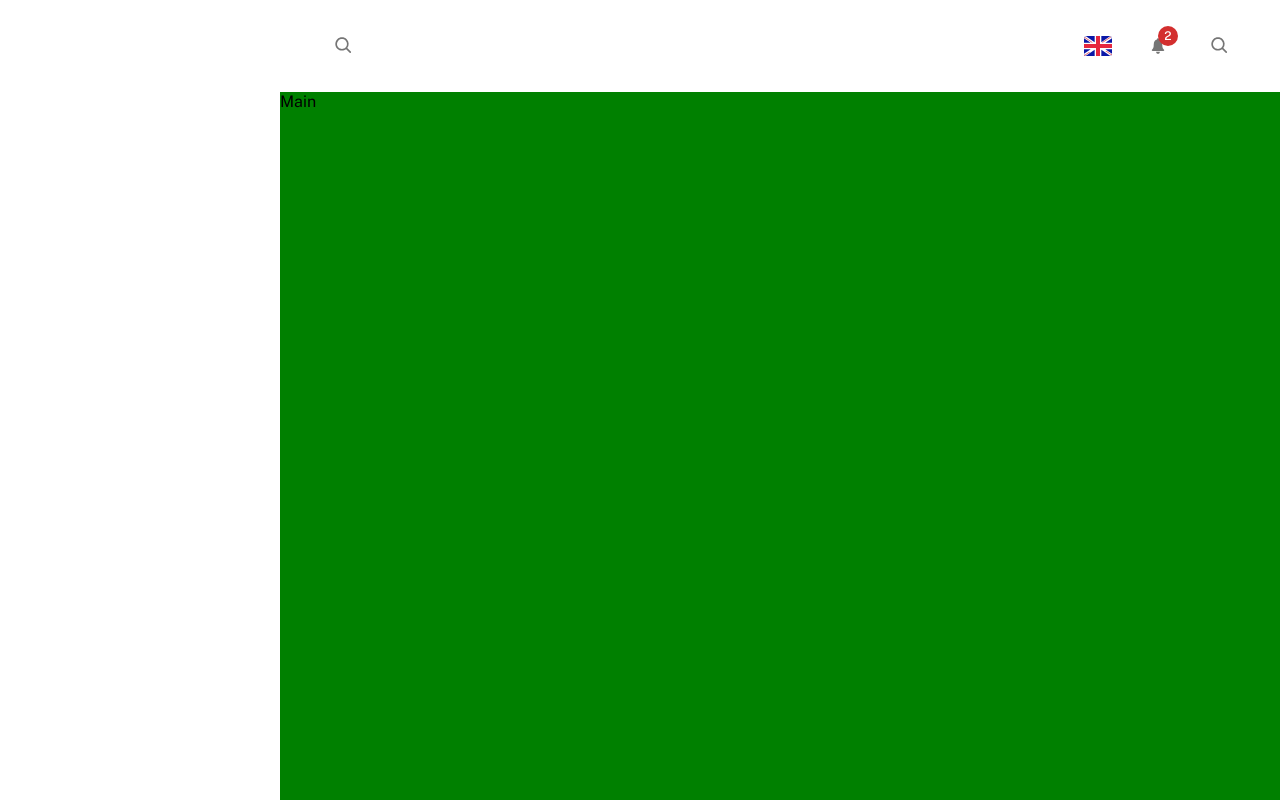
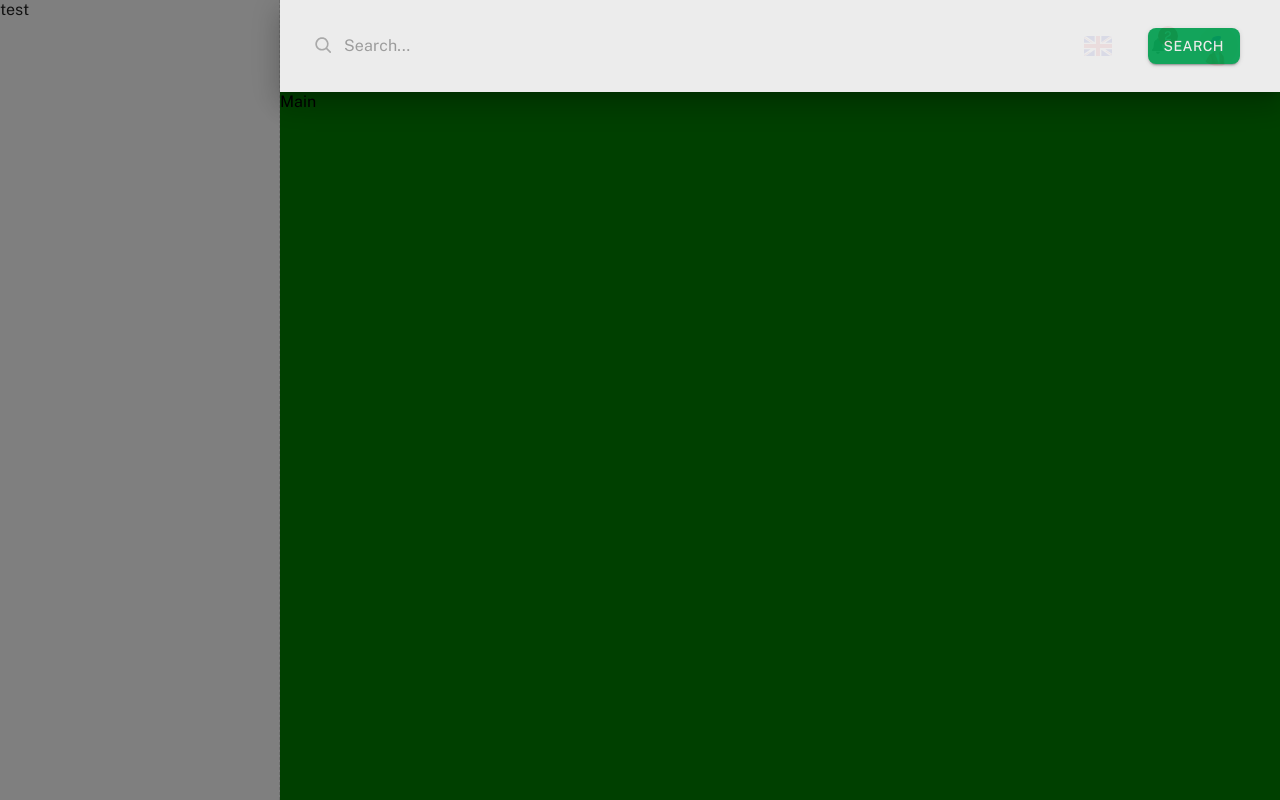
Before and after one commit to jmirfield/MUI-React-Dashboard-Clone, a React (Create React App) app: page /dashboard/app in a window 1280 px wide. Both pictures are taken after a click on the button 342 px from the left and 46 px from the top of the page. Built offline with nearby package versions, Linux system fonts and the light colour scheme.

Commit message:
Added drawers to Dashboard layout, working on sidebar now

```diff
--- a/src/App.js
+++ b/src/App.js
@@ -1,5 +1,5 @@
 import { BrowserRouter, Routes, Route, Navigate } from 'react-router-dom'
-import DashboardLayout from './layout/DashboardLayout'
+import DashboardLayout from './layout/index'
 import Main from './pages/Main';
 import NotFound from './pages/NotFound';
 
--- a/src/layout/DashboardNavbar.js
+++ b/src/layout/DashboardNavbar.js
@@ -1,11 +1,14 @@
 import React from 'react'
-import {alpha, styled} from '@mui/system'
-import { AppBar, Toolbar, IconButton, Stack } from '@mui/material'
+import { alpha, styled } from '@mui/system'
+import { AppBar, Toolbar, IconButton, Stack, Drawer, Input, Button, Box } from '@mui/material'
+import withAnchorAndState from '../helpers/withAnchorAndState'
 import Icon from '../components/Icon'
 import { CgSearch } from 'react-icons/cg'
-import { APP_BAR_SMALL, DRAWER_WIDTH } from '../utils/constants';
+import { AiOutlineMenu } from 'react-icons/ai'
 import LanguagePopover from './LanguagePopover'
 import NotificationPopover from './NotificationPopover'
+import ProfilePopover from './ProfilePopover'
+import { APP_BAR, APP_BAR_SMALL, DRAWER_WIDTH } from '../utils/constants';
 
 const DashboardAppBar = styled(AppBar)(({ theme }) => ({
     [theme.breakpoints.up('desktop')]: {
@@ -22,24 +25,50 @@ const DashboardToolbar = styled(Toolbar)(({ theme }) => ({
     }
 }))
 
-const DashboardNavbar = () => {
+const DashboardNavbar = React.forwardRef(({ open, handleClick, handleClose, onOpenSidebar }, ref) => {
 
     return (
         <>
             <DashboardAppBar>
                 <DashboardToolbar>
-                    <IconButton children={<Icon component={CgSearch} />} variant='secondary' />
+                    <Box>
+                        <IconButton children={<Icon component={AiOutlineMenu} />} variant='secondary' onClick={onOpenSidebar} sx={{
+                            display: {
+                                desktop: 'none'
+                            }
+                        }}/>
+                        <IconButton children={<Icon component={CgSearch} />} variant='secondary' onClick={handleClick} />
+                    </Box>
                     <Stack direction="row" alignItems="center" spacing={{ mobile: 1, laptop: 2, }}>
                         {/* PLACEHOLDERS */}
                         <LanguagePopover />
                         <NotificationPopover />
-                        <IconButton children={<Icon component={CgSearch} />} variant='secondary' />
+                        <ProfilePopover />
                     </Stack>
                 </DashboardToolbar>
             </DashboardAppBar>
             <DashboardToolbar />
+            <Drawer open={open} onClose={handleClose} anchor='top' PaperProps={{
+                sx: {
+                    width: {
+                        desktop: `calc(100% - ${DRAWER_WIDTH}px)`, //Taking into account side drawer
+                    },
+                    height: {
+                        desktop: APP_BAR,
+                        mobile: APP_BAR_SMALL
+                    },
+                    marginLeft: 'auto',
+                    opacity: .85
+                }
+            }} >
+                <DashboardToolbar sx={{ justifyContent: 'left' }}>
+                    <IconButton children={<Icon component={CgSearch} />} variant='secondary' disabled />
+                    <Input placeholder='Search...' sx={{ flexGrow: 1, mr: 1 }} disableUnderline />
+                    <Button onClick={handleClose} variant='contained'>Search</Button>
+                </DashboardToolbar>
+            </Drawer>
         </>
     )
-}
+})
 
-export default DashboardNavbar
+export default withAnchorAndState(DashboardNavbar)
--- /dev/null
+++ b/src/layout/DashboardSidebar.js
@@ -0,0 +1,28 @@
+import React from 'react'
+import { useTheme } from '@mui/material/styles';
+import useMediaQuery from '@mui/material/useMediaQuery';
+import { DRAWER_WIDTH } from '../utils/constants'
+import { Drawer } from '@mui/material'
+
+
+const DashboardSidebar = ({ open, onCloseSidebar }) => {
+    const theme = useTheme()
+    const isDesktop = useMediaQuery(theme.breakpoints.up('desktop'))
+    return (
+        <Drawer
+            anchor='left'
+            open={isDesktop || open}
+            variant={isDesktop ? 'permanent' : 'temporary'}
+            onClose={onCloseSidebar}
+            PaperProps={{
+                sx: {
+                    width: DRAWER_WIDTH,
+                    borderRightStyle: isDesktop ? 'dashed' : 'initial'
+                }
+            }}>
+                test
+        </Drawer>
+    )
+}
+
+export default DashboardSidebar
--- a/src/layout/LanguagePopover.js
+++ b/src/layout/LanguagePopover.js
@@ -1,7 +1,7 @@
 import React from 'react'
 import withAnchorAndState from '../helpers/withAnchorAndState'
 import NavPopover from '../components/NavPopover'
-import { IconButton, ListItemIcon, ListItemText, MenuItem } from '@mui/material'
+import { IconButton, ListItemIcon, ListItemText, MenuItem, MenuList } from '@mui/material'
 import { FLAGS } from '../utils/constants'
 
 const LanguagePopover = React.forwardRef(({ open, handleClick, handleClose }, ref) => {
@@ -19,6 +19,7 @@ const LanguagePopover = React.forwardRef(({ open, handleClick, handleClose }, re
                 <img src={FLAGS[0].path} alt={FLAGS[0].label} />
             </IconButton>
             <NavPopover open={open} anchorEl={ref.current} onClose={handleClose}>
+                <MenuList>
                     {FLAGS.map((flag, idx) => (
                         <MenuItem
                             key={idx}
@@ -33,6 +34,7 @@ const LanguagePopover = React.forwardRef(({ open, handleClick, handleClose }, re
                             </ListItemText>
                         </MenuItem>
                     ))}
+                </MenuList>
             </NavPopover>
         </>
     )
--- /dev/null
+++ b/src/layout/ProfilePopover.js
@@ -0,0 +1,53 @@
+import React from 'react'
+import withAnchorAndState from '../helpers/withAnchorAndState';
+import { IconButton, Avatar, Typography, Divider, MenuList, MenuItem, Button } from '@mui/material';
+import NavPopover from '../components/NavPopover';
+import { DEMO_ACCOUNT, MENU_OPTIONS } from '../utils/constants';
+import { Box } from '@mui/system';
+import Icon from '../components/Icon';
+import { CgHome, CgProfile, } from 'react-icons/cg';
+import { AiOutlineSetting } from "react-icons/ai";
+
+const ProfilePopover = React.forwardRef(({ open, handleClick, handleClose }, ref) => {
+    return (
+        <>
+            <IconButton
+                onClick={handleClick}
+                ref={ref}
+            >
+                <Avatar src={DEMO_ACCOUNT.photoURL} />
+            </IconButton>
+            <NavPopover
+                open={open}
+                anchorEl={ref.current}
+                onClose={handleClose}
+                sx={{width: 225}}
+            >
+                <Box sx={{ p: 2 }}>
+                    <Typography>
+                        {DEMO_ACCOUNT.name}
+                    </Typography>
+                    <Typography variant='body2' color='text.secondary'>
+                        {DEMO_ACCOUNT.email}
+                    </Typography>
+                </Box>
+                <Divider />
+                <MenuList sx={{mr: 1}}>
+                    {MENU_OPTIONS.map((option, idx) => (
+                        <MenuItem key={idx}>
+                            {option.label === 'Home' && <Icon component={CgHome} sx={{ mr: 1 }} />}
+                            {option.label === 'Profile' && <Icon component={CgProfile} sx={{ mr: 1 }} />}
+                            {option.label === 'Settings' &&<Icon component={AiOutlineSetting} sx={{ mr: 1 }} />}
+                            {option.label}
+                        </MenuItem>
+                    ))}
+                </MenuList>
+                <Box sx={{ py: 1, px: 2 }}>
+                    <Button fullWidth variant='outlined' color='inherit'>Logout</Button>
+                </Box>
+            </NavPopover>
+        </>
+    )
+})
+
+export default withAnchorAndState(ProfilePopover)
--- a/src/layout/DashboardLayout.js
+++ b/src/layout/index.js
@@ -1,8 +1,10 @@
 import React from 'react'
 import { Outlet } from 'react-router-dom'
+import withAnchorAndState from '../helpers/withAnchorAndState'
 import styled from '@mui/system/styled'
 import { Container } from '@mui/material'
 import DashboardNavbar from './DashboardNavbar'
+import DashboardSidebar from './DashboardSidebar'
 import { DRAWER_WIDTH } from '../utils/constants'
 
 const DashboardContainer = styled(Container)(({ theme }) => ({
@@ -13,13 +15,16 @@ const DashboardContainer = styled(Container)(({ theme }) => ({
     marginRight: 0
 }))
 
-const DashboardLayout = () => {
+const DashboardLayout = React.forwardRef(({ open, handleClick, handleClose }, ref) => {
     return (
-        <DashboardContainer>
-            <DashboardNavbar />
-            <Outlet />
-        </DashboardContainer>
+        <>
+            <DashboardSidebar open={open} onCloseSidebar={handleClose} />
+            <DashboardContainer>
+                <DashboardNavbar onOpenSidebar={handleClick} />
+                <Outlet />
+            </DashboardContainer>
+        </>
     )
-}
+})
 
-export default DashboardLayout
+export default withAnchorAndState(DashboardLayout)
--- a/src/theme/theme.js
+++ b/src/theme/theme.js
@@ -38,7 +38,7 @@ export const theme = createTheme({
                     width: '100%',
                     justifyContent: 'space-between',
                     height: `${APP_BAR}px`,
-                    paddingLeft: 40,
+                    paddingLeft: 20,
                     paddingRight: 40
                 }
             }
@@ -50,6 +50,13 @@ export const theme = createTheme({
                     height: '44px'
                 }
             }
+        },
+        MuiButton: {
+            styleOverrides: {
+                root: {
+                    borderRadius: 8
+                }
+            }
         }
     }
 })
--- a/src/utils/constants.js
+++ b/src/utils/constants.js
@@ -16,3 +16,21 @@ export const FLAGS = [
         path: '/static/ic_flag_fr.svg'
     }
 ]
+
+export const DEMO_ACCOUNT = {
+    name: 'Justin Mirfield',
+    email: 'justin@test.com',
+    photoURL: '/static/avatar.jpg'
+}
+
+export const MENU_OPTIONS = [
+    {
+        label: 'Home',
+    },
+    {
+        label: 'Profile',
+    },
+    {
+        label: 'Settings',
+    }
+];
```
Also changed, not shown: public/static/avatar.jpg (added). Lines whose indentation alone changed are shown as unchanged.
